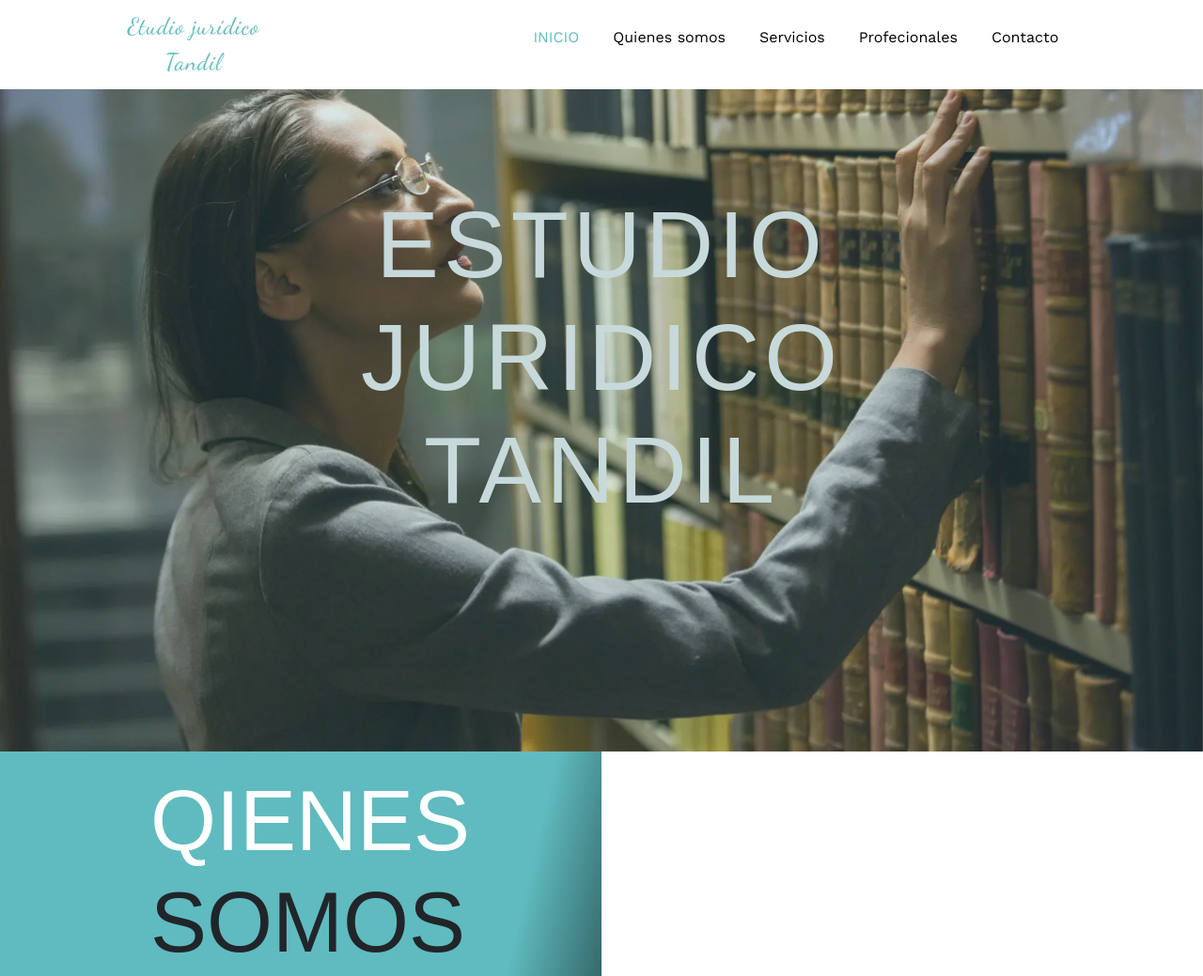
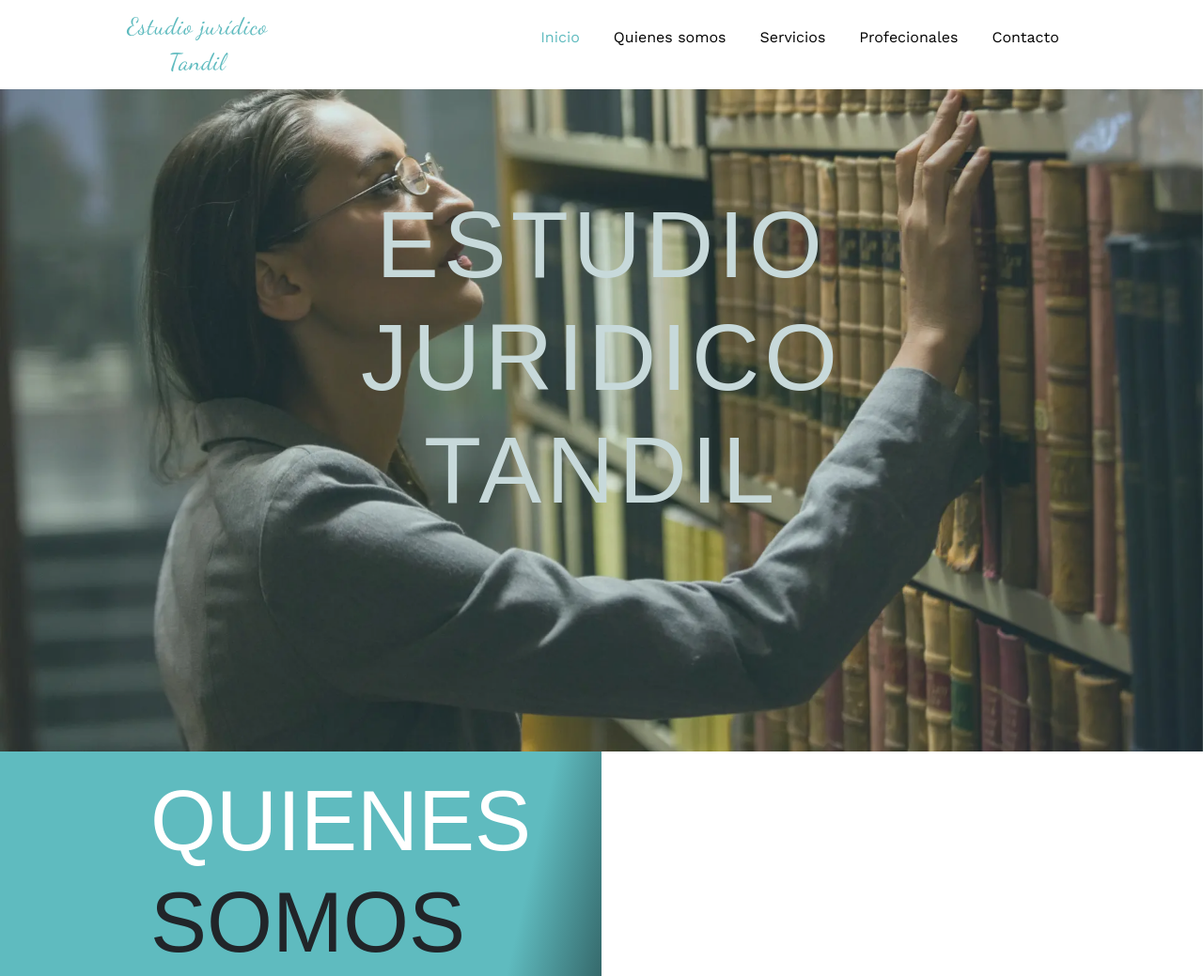
Before and after one commit to GuiFerdATA/estudioDeAbogados, a plain HTML site: page index.html in a window 1280 px wide. Shown: the top 1039 px of the page at 94% size. Drawn offline with nearby package versions, Linux system fonts and the light colour scheme.

Commit message:
mejoras en pagina + efecto parallax

```diff
--- a/CSS/style.css
+++ b/CSS/style.css
@@ -88,7 +88,7 @@ header nav ul li a:hover {
     background-image: url('../IMG/fondo1.jpg');
     background-attachment: fixed;
     background-size: cover;
-
+    scroll-margin-top: 24em;
 }
 
 .capa {
@@ -99,6 +99,7 @@ header nav ul li a:hover {
     height: 100%;
     background-color: #5FBBBF;
     opacity: 0.2;
+    scroll-margin-top: 24em;
 
 }
 
--- a/index.html
+++ b/index.html
@@ -18,11 +18,11 @@
     <div class="contenedor-header">
         <header>
             <div class="logo">
-                <a href="#contacto">Etudio jurídico <br> Tandil </a>
+                <a href="#contacto">Estudio jurídico <br> Tandil </a>
             </div>
             <nav id="nav">
                 <ul>
-                    <li><a href="#inicio" class="active">INICIO</a></li>
+                    <li><a href="#inicio" class="active">Inicio</a></li>
                     <li><a href="#quienesSomos">Quienes somos</a></li>
                     <li><a href="#nosotros">Servicios</a></li>
                     <li><a href="#proyectos">Profecionales</a></li>
@@ -44,7 +44,7 @@
     <div class="capa rellax" data-rellax-speed="-7"></div>
     <section class="pantalla-dividida rellax" data-rellax-speed="7"  id="quienesSomos">
         <div class="izquierda rellax" data-rellax-speed="-7">
-            <h2> <span class="quienesSpan">QIENES</span> SOMOS</h2>
+            <h2> <span class="quienesSpan">QUIENES</span> SOMOS</h2>
             <p>Lorem ipsum dolor sit amet consectetur adipisicing elit. Molestias maxime placeat alias, saepe
                 reprehenderit dolores tempora pariatur quas, atque distinctio dolorum nesciunt maiores est excepturi, in
                 earum. Reprehenderit soluta aliquid et, officiis magni quam esse debitis minus sunt expedita id laborum
```
